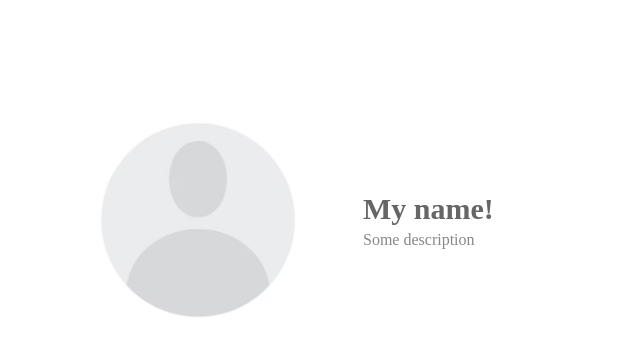
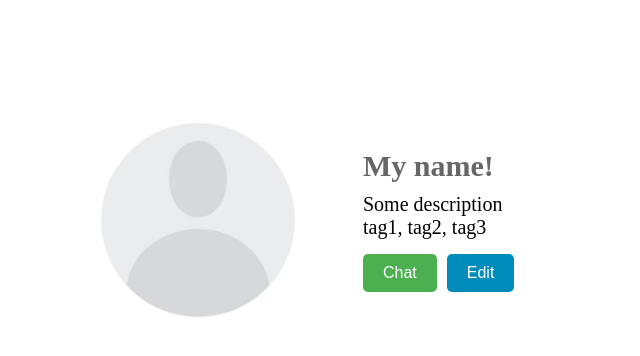
Before and after one commit to VladBagat/Heap-of-Help, a SvelteKit app: page /profile in a window 1280 px wide. Shown: the top 356 px of the page, without its empty margins (0-640 px from the left). Built offline with nearby package versions, Linux system fonts and the light colour scheme.

Commit message:
Chat and edit buttons displayed, Tags displayed on profile page

```diff
--- a/src/routes/profile/+page.svelte
+++ b/src/routes/profile/+page.svelte
@@ -40,6 +40,17 @@
         goto('/index')
     }
 
+    // Function to handle the "Chat" button click
+    function handleChat() {
+        console.log('Chat button clicked');
+        // Add chat functionality here
+    }
+
+    // Function to handle the "Edit" button click
+    function handleEdit() {
+        console.log('Edit button clicked');
+        // Add edit profile functionality here
+    }
 </script>
 
 <div class="profile-container">
@@ -47,6 +58,11 @@
     <div class="text-container">
         <div class="username" id="username">My name!</div>
         <div class="description" id="description">Some description</div>
+        <div class="tags" id="tags">tag1, tag2, tag3</div>
+        <div class="button-container">
+            <button class="chat-button" on:click={handleChat}>Chat</button>
+            <button class="edit-button" on:click={handleEdit}>Edit</button>
+        </div>
     </div>
 </div>
 
@@ -74,6 +90,38 @@
     margin-right: 15px;
    }
 
+   .button-container {
+        display: flex;
+        gap: 10px; /* Space between buttons */
+        margin-top: 15px; /* Space above the buttons */
+    }
+
+    .chat-button, .edit-button {
+        padding: 10px 20px;
+        border: none;
+        border-radius: 5px;
+        cursor: pointer;
+        font-size: 16px;
+    }
+
+    .chat-button {
+        background-color: #4CAF50; /* Green */
+        color: white;
+    }
+
+    .edit-button {
+        background-color: #008CBA; /* Blue */
+        color: white;
+    }
+
+    .chat-button:hover {
+        background-color: #45a049; /* Darker green */
+    }
+
+    .edit-button:hover {
+        background-color: #007B9E; /* Darker blue */
+    }
+
     .text-container {
     display: flex;
     flex-direction: column; /*stacking username and description */
@@ -85,11 +133,23 @@
     font-size: 30px;
     color: #666;
     font-weight: bold;
-    margin-bottom: 5px;
+    margin-bottom: 10px;
    }
 
    .description {
-    font-size: 16px;
+    font-size: 20px;
+    color: #666
+    margin-bottom: 5px:
+   }
+
+   .tags {
+    font-size: 20px;
     color: #888
+    margin-bottom: 20px;
    }
+
+
+
+
+
 </style>
```
